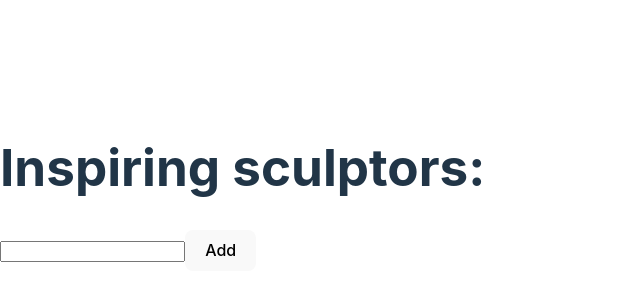
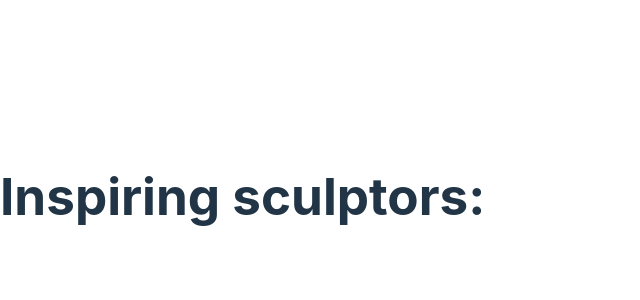
Before and after one commit to hxuan190/learn_react, a React (Vite) app: page / in a window 1280 px wide. Shown: the part 204-504 px from the top of the page, without its empty margins (0-640 px from the left). Built offline with nearby package versions, Linux system fonts and the light colour scheme.

Commit message:
setArtists

```diff
--- a/src/App.tsx
+++ b/src/App.tsx
@@ -1,31 +1,31 @@
 import { useState } from 'react';
+
 
 interface Artist {
   id: number;
   name: string;
 }
 
+
+let initialArtists  = [
+  { id: 0, name: 'Marta Colvin Andrade' },
+  { id: 1, name: 'Lamidi Olonade Fakeye'},
+  { id: 2, name: 'Louise Nevelson'},
+];
+
 let nextId = 0;
 
 export default function List() {
-  const [name, setName] = useState('');
   const [artists, setArtists] = useState<Artist[]>([]);
 
   return (
     <>
       <h1>Inspiring sculptors:</h1>
-      <input
-        value={name}
-        onChange={e => setName(e.target.value)}
-      />
-      <button onClick={() => {
-        setArtists([...artists, { id: nextId++, name }]);
-      }}>Add</button>
-      <ul>
-        {artists.map(artist => (
-          <li key={artist.id}>{artist.name}</li>
-        ))}
-      </ul>
+      {artists.map((artist) => {
+        return <div key={artist.id}>{artist.name}{' '} <button onClick={() => {
+          setArtists(artists.filter(a => a.id !== artist.id));
+        }}></button></div>;
+      })}
     </>
   );
 }
```
